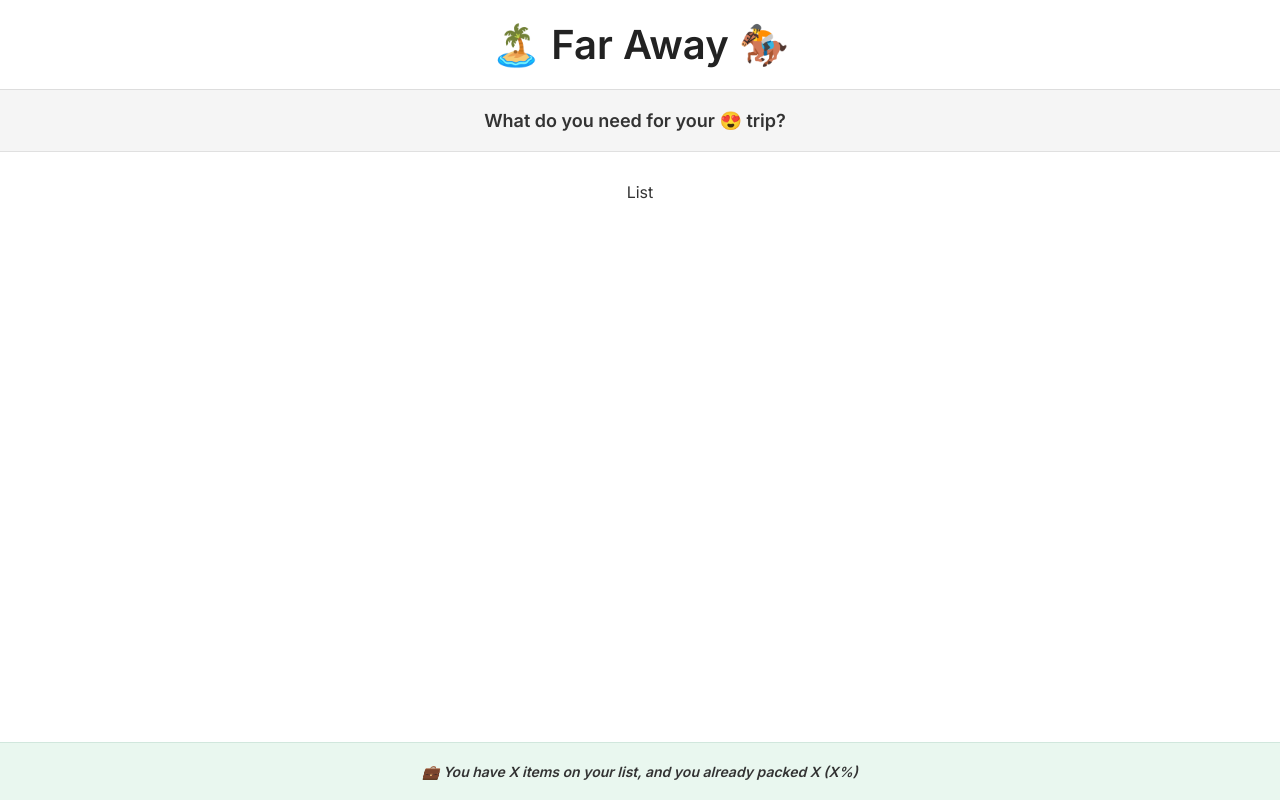
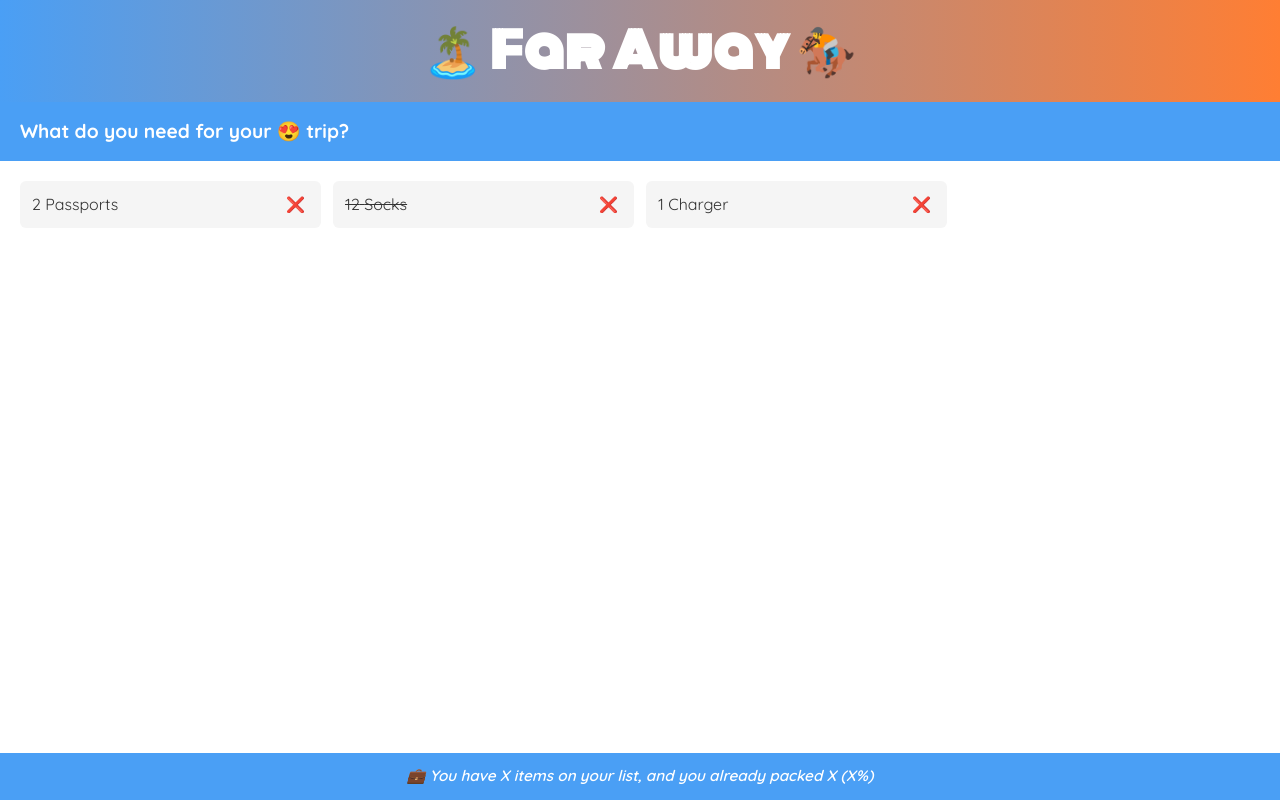
Before and after one commit to Priyanshubelwal17/Far-Away, a React (Create React App) app: page / in a window 1280 px wide. Built offline with nearby package versions, Linux system fonts and the light colour scheme.

Commit message:
Render the itmes List

```diff
--- a/src/App.js
+++ b/src/App.js
@@ -1,3 +1,9 @@
+const initialItems = [
+  { id: 1, description: "Passports", quantity: 2, packed: false },
+  { id: 2, description: "Socks", quantity: 12, packed: true },
+  { id: 2, description: "Charger", quantity: 1, packed: false },
+];
+
 export default function App() {
   return (
     <div className="app">
@@ -22,7 +28,26 @@ function Form() {
 }
 
 function PackingList() {
-  return <div className="list">List</div>;
+  return (
+    <div className="list">
+      <ul>
+        {initialItems.map((item) => (
+          <Item item={item} />
+        ))}
+      </ul>
+    </div>
+  );
+}
+
+function Item({ item }) {
+  return (
+    <li>
+      <span style={item.packed ? { textDecoration: "line-through" } : {}}>
+        {item.quantity} {item.description}
+      </span>
+      <button>❌</button>
+    </li>
+  );
 }
 
 function Stats() {
--- a/src/index.css
+++ b/src/index.css
@@ -1,10 +1,12 @@
-/*
-const initialItems = [
-  { id: 1, description: "Passports", quantity: 2, packed: false },
-  { id: 2, description: "Socks", quantity: 12, packed: false },
-];
-*/
-@import url("https://fonts.googleapis.com/css2?family=Inter:wght@400;600&display=swap");
+@import url("https://fonts.googleapis.com/css2?family=Monoton&family=Quicksand:wght@400;500;600;700&display=swap");
+
+:root {
+  --sky-blue: #4a9ff5;
+  --sunset-orange: #ff7e33;
+  --leaf-green: #5cb85c;
+  --text-dark: #333;
+  --light-gray: #f5f5f5;
+}
 
 * {
   margin: 0;
@@ -12,146 +14,145 @@ const initialItems = [
   box-sizing: border-box;
 }
 
-html {
-  font-size: 62.5%;
-}
-
 body {
-  font-size: 1.6rem;
-  font-family: "Inter", sans-serif;
-  color: #2e2e2e;
-  background-color: #f9f9f9;
+  font-family: "Quicksand", sans-serif;
+  background-color: white;
+  color: var(--text-dark);
+  line-height: 1.5;
 }
 
 .app {
   width: 100%;
-  min-height: 100vh;
+  height: 100vh;
   display: grid;
   grid-template-rows: auto auto 1fr auto;
 }
 
-/* Header */
+/* Tighter header section */
 h1 {
+  background: linear-gradient(to right, var(--sky-blue), var(--sunset-orange));
+  color: white;
+  font-family: "Monoton", cursive;
+  font-size: 3rem;
+  padding: 15px 20px;
   text-align: center;
-  background-color: #ffffff;
-  color: #222;
-  font-family: "Inter", sans-serif;
-  font-size: 4rem;
-  padding: 2rem 0;
-  font-weight: 600;
-  border-bottom: 1px solid #ddd;
+  letter-spacing: 1px;
+  margin: 0;
 }
 
-/* Form */
+/* Compact form section */
 .add-form {
-  background-color: #f5f5f5;
-  padding: 2rem 1rem;
+  background-color: var(--sky-blue);
+  padding: 15px 20px;
   display: flex;
+  gap: 8px;
   align-items: center;
-  justify-content: center;
   flex-wrap: wrap;
-  gap: 1rem;
-  border-bottom: 1px solid #e0e0e0;
 }
 
-.add-form h3 {
-  font-size: 1.8rem;
-  margin-right: 1rem;
-  color: #333;
+h3 {
+  color: white;
+  font-size: 1.2rem;
+  margin-right: 8px;
 }
 
+/* Input/button group */
 button,
 select,
 input {
-  background-color: #ffffff;
-  color: #333;
+  padding: 8px 12px;
+  border-radius: 6px;
+  border: none;
   font-family: inherit;
-  border: 1px solid #ccc;
-  border-radius: 0.6rem;
-  padding: 1rem 2rem;
-  font-weight: 600;
-  font-size: 1.4rem;
-  cursor: pointer;
-  transition: all 0.2s ease;
+  font-size: 0.95rem;
+  transition: all 0.2s;
 }
 
-button:hover,
-select:hover,
-input:hover {
-  border-color: #999;
-  box-shadow: 0 0 5px rgba(0, 0, 0, 0.05);
+input,
+select {
+  background-color: white;
+  border: 1px solid #ddd;
 }
 
-.add-form button {
-  background-color: #007bff;
-  color: #fff;
-  border: none;
+button {
+  background-color: var(--leaf-green);
+  color: white;
+  cursor: pointer;
+  font-weight: 600;
 }
 
-.add-form button:hover {
-  background-color: #0056b3;
+button:hover {
+  transform: translateY(-1px);
 }
 
-/* List */
+/* Tight list section */
 .list {
-  background-color: #fff;
-  color: #333;
-  padding: 3rem 1rem;
-  display: flex;
-  flex-direction: column;
-  align-items: center;
-  gap: 2rem;
+  padding: 15px 20px;
 }
 
 .list ul {
   list-style: none;
-  width: 90%;
-  max-width: 1000px;
   display: grid;
-  grid-template-columns: repeat(auto-fit, minmax(250px, 1fr));
-  gap: 2rem;
-  padding: 0;
+  grid-template-columns: repeat(auto-fill, minmax(250px, 1fr));
+  gap: 12px;
+  padding: 5px 0;
 }
 
 .list li {
   display: flex;
   align-items: center;
-  gap: 1rem;
-  background-color: #f7f7f7;
-  border-radius: 0.8rem;
-  padding: 1rem;
-  box-shadow: 0 2px 4px rgba(0, 0, 0, 0.05);
+  gap: 8px;
+  padding: 10px 12px;
+  background-color: var(--light-gray);
+  border-radius: 6px;
 }
 
 input[type="checkbox"] {
-  height: 1.6rem;
-  width: 1.6rem;
-  accent-color: #007bff;
+  width: 16px;
+  height: 16px;
+  accent-color: var(--leaf-green);
 }
 
 .list li button {
-  cursor: pointer;
   background: none;
   border: none;
-  font-size: 1.6rem;
-  color: #c00;
-  padding: 0.5rem;
+  color: #ff6b6b;
+  margin-left: auto;
+  padding: 4px;
+  cursor: pointer;
 }
 
-.actions button,
-.list select {
-  padding: 0.6rem 1.8rem;
-  font-size: 1.4rem;
-  text-transform: capitalize;
+/* Compact footer */
+.stats {
+  background-color: var(--sky-blue);
+  color: white;
+  padding: 12px;
+  text-align: center;
+  font-size: 0.95rem;
+  font-weight: 600;
 }
 
-/* Stats */
-.stats {
-  background-color: #e9f7ef;
-  text-align: center;
-  font-weight: 600;
-  padding: 2rem 1rem;
-  color: #333;
-  border-top: 1px solid #d1e7dd;
-  font-size: 1.4rem;
+/* Responsive adjustments */
+@media (max-width: 600px) {
+  h1 {
+    font-size: 2.2rem;
+    padding: 12px 15px;
+  }
+
+  .add-form {
+    padding: 12px 15px;
+    gap: 6px;
+  }
+
+  h3 {
+    width: 100%;
+    text-align: center;
+    margin: 0 0 8px 0;
+  }
+
+  button,
+  select,
+  input {
+    width: 100%;
+  }
 }
```
